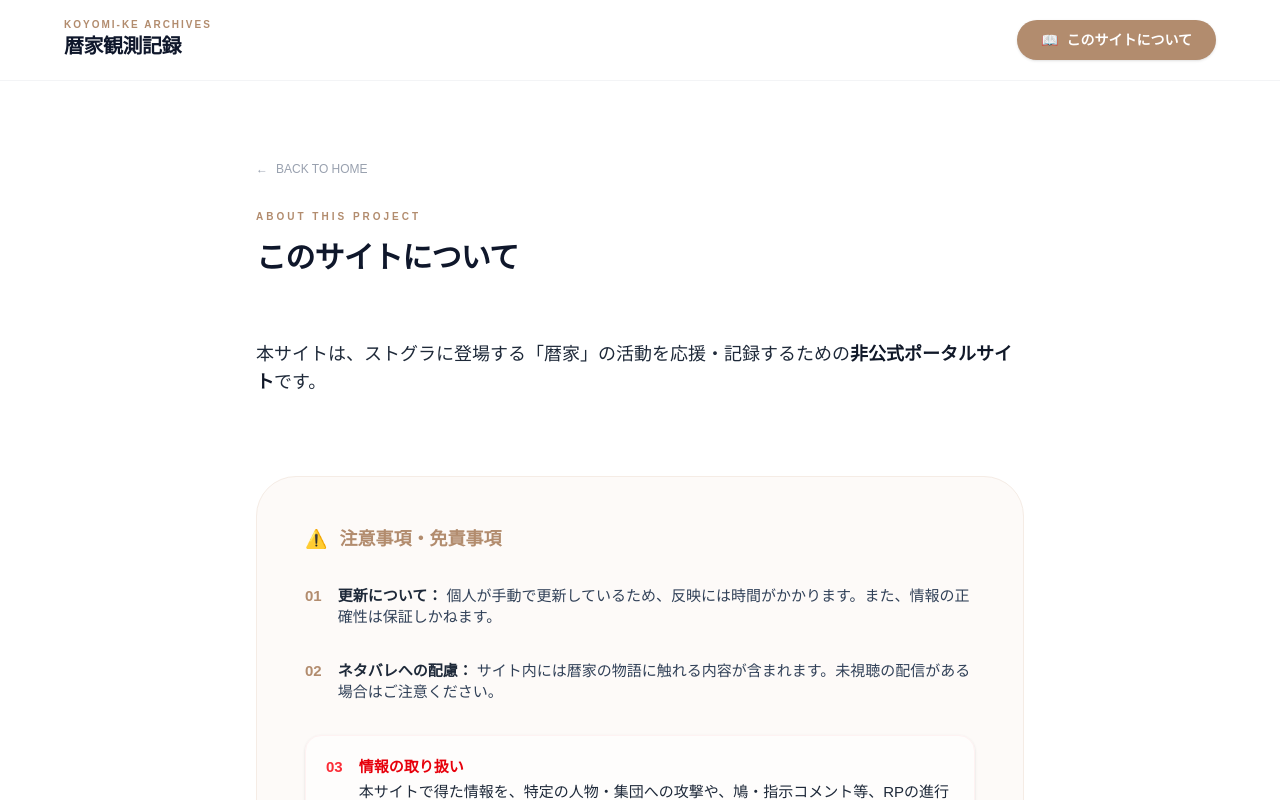
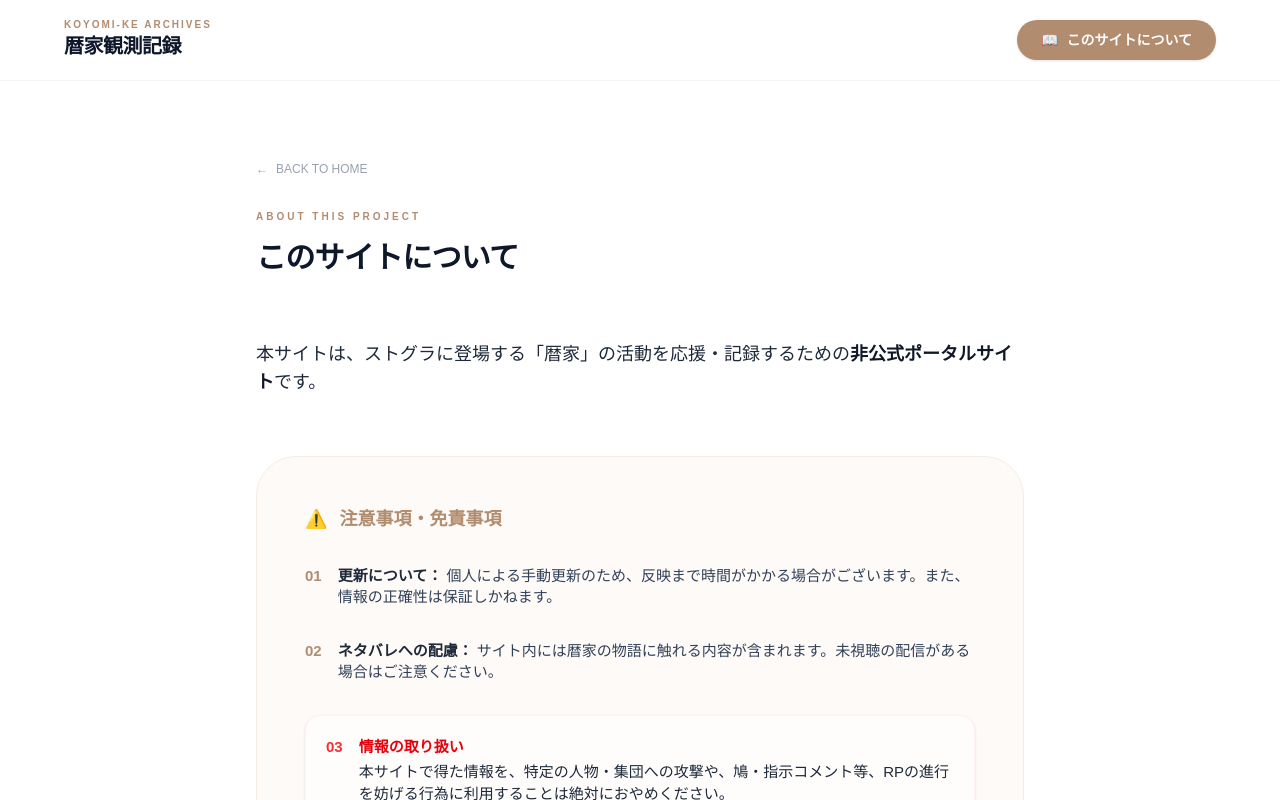
Before and after one commit to ksisfart-ui/kfam-portal, a Next.js app in the folder kfam-portal/: page /about in a window 1280 px wide. Shown: the top 800 px of the page. Built offline with nearby package versions, Linux system fonts and the light colour scheme.

Commit message:
注意書きページ追加11

```diff
--- a/kfam-portal/app/about/page.tsx
+++ b/kfam-portal/app/about/page.tsx
@@ -12,7 +12,7 @@ export default function AboutPage() {
           <h1 className="text-3xl font-semibold text-slate-900 tracking-tight">このサイトについて</h1>
         </div>
 
-        <div className="space-y-20 text-slate-700 leading-loose">
+        <div className="space-y-15 text-slate-700 leading-loose">
           {/* 注意事項：既存サイトに合わせた清潔感のあるデザイン */}
           <section className="leading-loose">
             <p className="text-lg text-gray-800 mb-6">
@@ -28,7 +28,7 @@ export default function AboutPage() {
             <ul className="space-y-8 text-sm md:text-[15px]">
               <li className="flex gap-4">
                 <span className="text-[#b28c6e] font-bold">01</span>
-                <p><span className="font-bold text-gray-800">更新について：</span> 個人が手動で更新しているため、反映には時間がかかります。また、情報の正確性は保証しかねます。</p>
+                <p><span className="font-bold text-gray-800">更新について：</span> 個人による手動更新のため、反映まで時間がかかる場合がございます。また、情報の正確性は保証しかねます。</p>
               </li>
               <li className="flex gap-4">
                 <span className="text-[#b28c6e] font-bold">02</span>
--- a/kfam-portal/components/Header.tsx
+++ b/kfam-portal/components/Header.tsx
@@ -17,7 +17,7 @@ export default function Header() {
         {/* ボタン：モバイルではさらにコンパクトに */}
         <Link
           href="/about"
-          className="bg-[#b28c6e] hover:bg-stone-100 text-white text-[10px] md:text-sm font-bold px-4 md:px-6 py-2 md:py-2.5 rounded-full transition-all shadow-sm hover:shadow-md flex items-center whitespace-nowrap flex-shrink-0"
+          className="bg-[#b28c6e] hover:bg-gray-400 text-white text-[10px] md:text-sm font-bold px-4 md:px-6 py-2 md:py-2.5 rounded-full transition-all shadow-sm hover:shadow-md flex items-center whitespace-nowrap flex-shrink-0"
         >
           <span className="mr-1.5 md:mr-2">📖</span>
           <span className="hidden xs:inline">このサイトについて</span>
```
